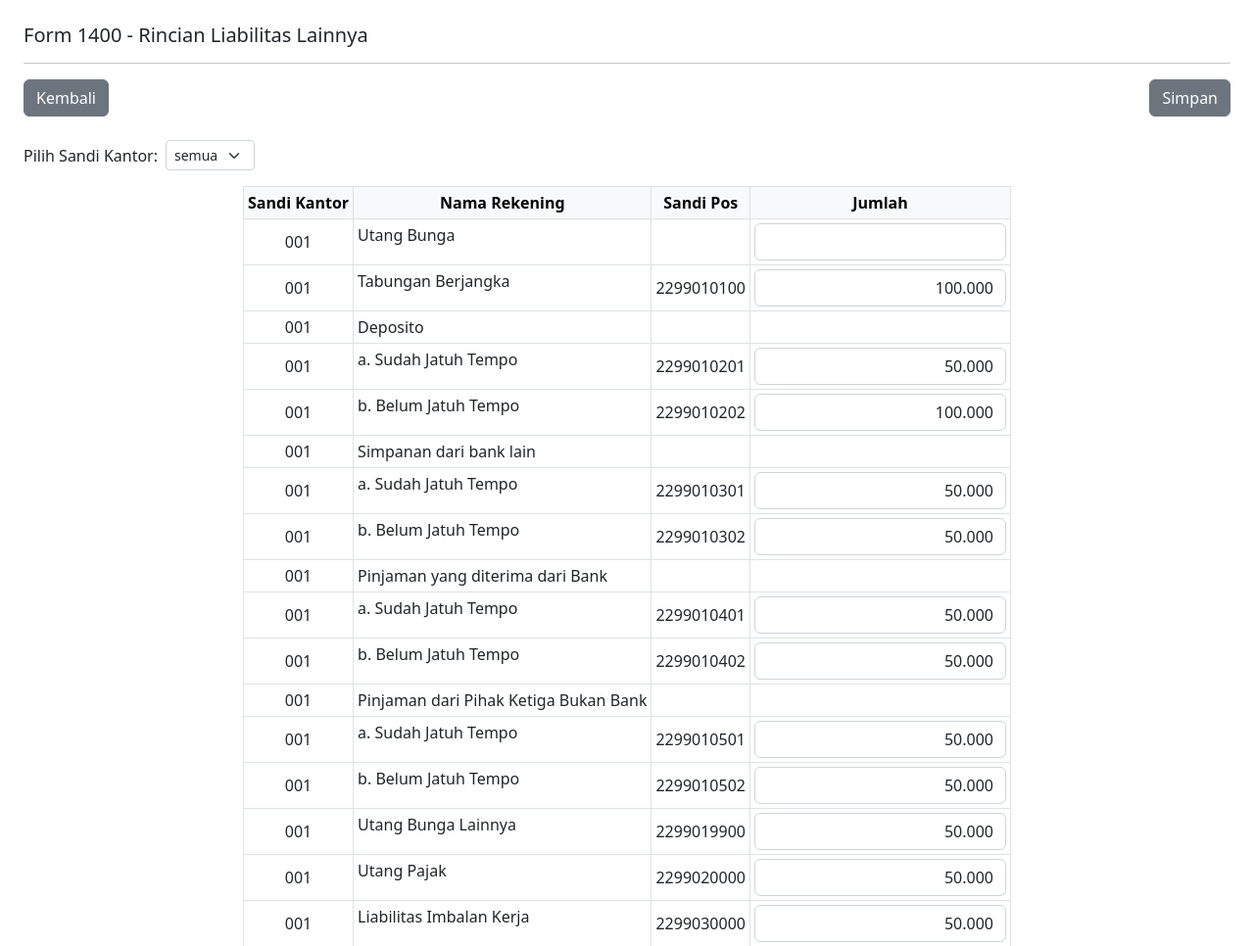
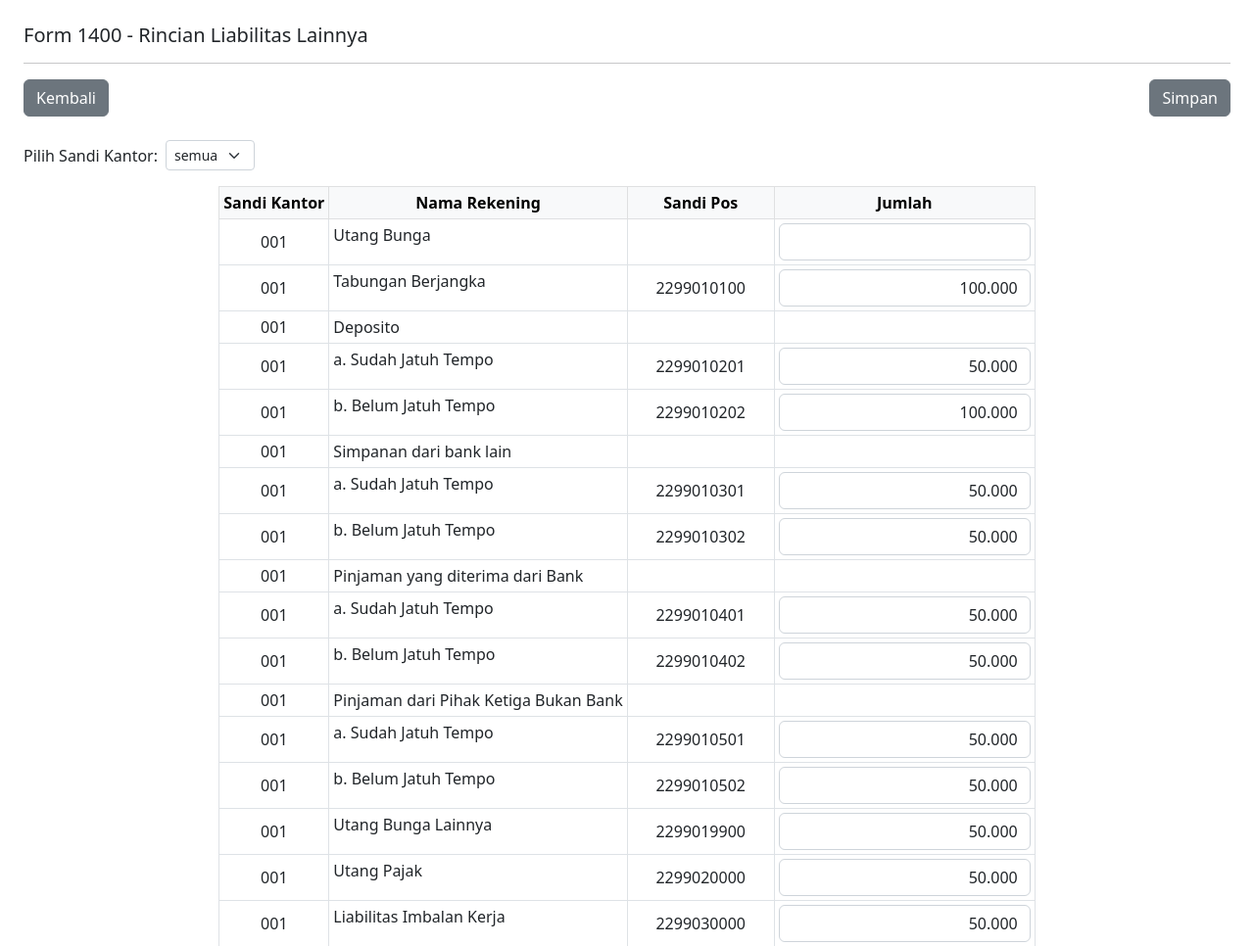
Before and after one commit to Hasansinaga/Report-Lapbul, a Django app: page /lapbul/form_1400/ in a window 1280 px wide. Shown: the part 56-1022 px from the top of the page at 98% size. Run offline with Django 5.2, Linux system fonts and the light colour scheme; some libraries are stand-ins or nearby versions.

Commit message:
revisi form 1100-1400

```diff
--- a/lapbul_app/templates/lapbul_app/form_1400.html
+++ b/lapbul_app/templates/lapbul_app/form_1400.html
@@ -11,6 +11,27 @@
     .form-select.w-auto {
         max-width: fit-content;
     }
+
+    table th:nth-child(1),
+    table td:nth-child(1) {
+        min-width: 100px;
+    }
+
+    table th:nth-child(2),
+    table td:nth-child(2) {
+        min-width: 250px;
+    }
+
+    table th:nth-child(3),
+    table td:nth-child(3) {
+        min-width: 150px;
+    }
+
+    table th:nth-child(4),
+    table td:nth-child(4) {
+        min-width: 200px;
+    }
+
 </style>
 
 <div id="layoutSidenav_content">
```
Also changed, not shown: lapbul_app/templates/lapbul_app/form_1100.html (+3 -10 lines), lapbul_app/templates/lapbul_app/form_1200.html (+0 -10 lines), lapbul_app/templates/lapbul_app/form_1300.html (+0 -10 lines).
